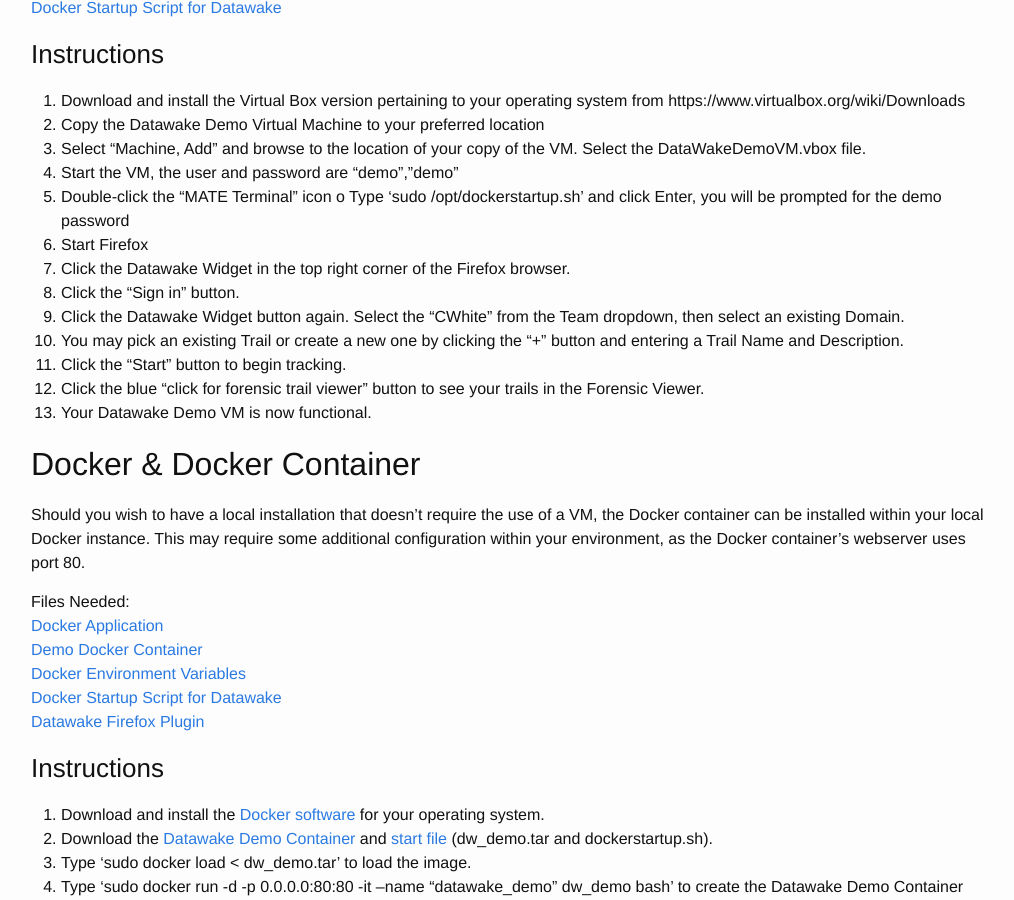
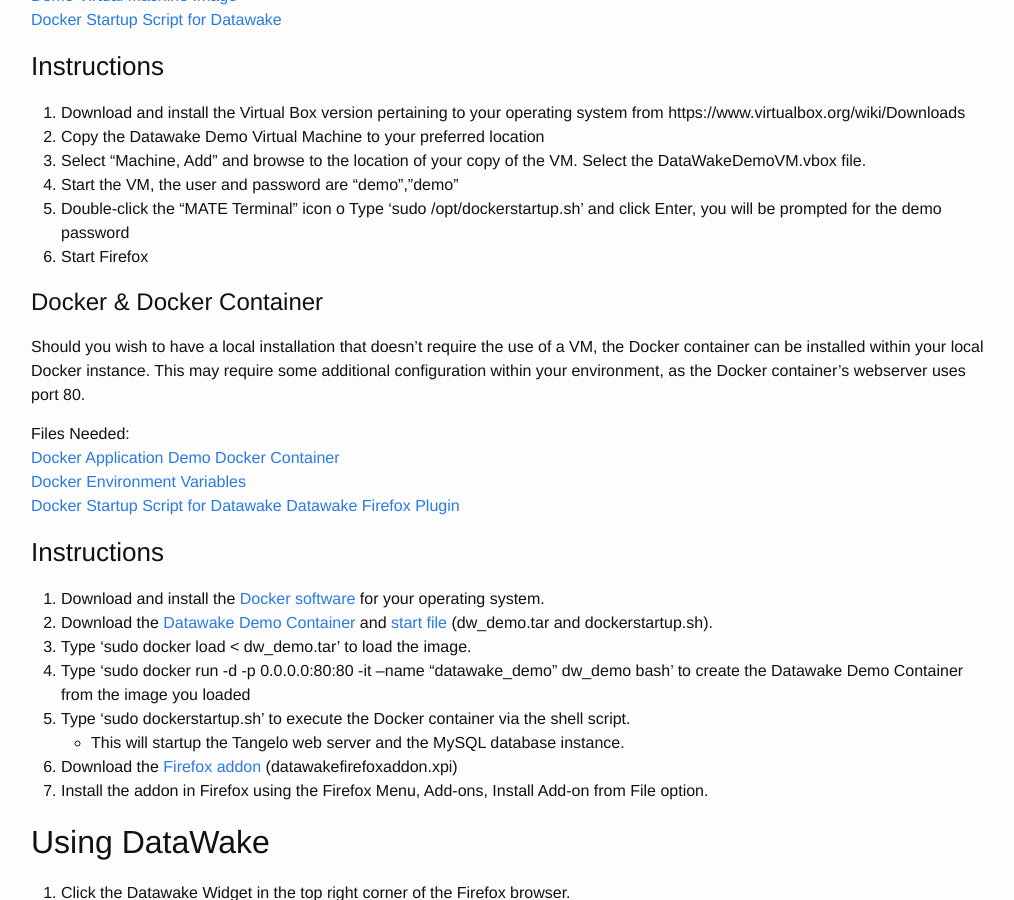
Before and after one commit to Sotera/Datawake, a Jekyll site: the page built from quickstart.md, in a window 1280 px wide and 900 px high, scrolled down 618 px. Shown: the whole window, without its empty margins (127-1141 px from the left). Built offline with Jekyll 4.4.1, drawn with Linux system fonts in a browser that asks for light colours.

Commit message:
Cleaning up instructions

```diff
--- a/quickstart.md
+++ b/quickstart.md
@@ -4,15 +4,15 @@
 permalink: /quick-start/
 ---
 
-# Introduction
+## Introduction
 
 The Datawake demo environment consists of a Docker container that can be
 run within your native OS or within the Demo Virtual Machine using
 Virtual Box.
 
-# Installation Types
+## Installation Types
 
-## Preconfigured Virtual Machine
+# Preconfigured Virtual Machine
 
 The simplest demo environment setup can be achieved utilizing the Demo
 Virtual Machine (VM). It will allow you to run a complete standalone
@@ -43,19 +43,9 @@
     /opt/dockerstartup.sh’ and click Enter, you will be prompted for the
     demo password
 1.  Start Firefox
-1.  Click the Datawake Widget in the top right corner of the Firefox
-    browser.
-1.  Click the “Sign in” button.
-1.  Click the Datawake Widget button again. Select the “CWhite” from the
-    Team dropdown, then select an existing Domain.
-1. You may pick an existing Trail or create a new one by clicking the
-    “+” button and entering a Trail Name and Description.
-1. Click the “Start” button to begin tracking.
-1. Click the blue “click for forensic trail viewer” button to see your
-    trails in the Forensic Viewer.
-1. Your Datawake Demo VM is now functional.
 
-## Docker & Docker Container
+
+# Docker & Docker Container
 
 Should you wish to have a local installation that doesn't require the
 use of a VM, the Docker container can be installed within your local
@@ -74,7 +64,6 @@
 [Datawake Firefox Plugin](https://s3.amazonaws.com/soterastuff/Datawake_Demo/datawakefirefoxaddon.xpi)
 
 
-
 ### Instructions
 1.	Download and install the [Docker software](https://docs.docker.com/) for your operating system.
 1.	Download the [Datawake Demo Container](https://s3.amazonaws.com/soterastuff/Datawake_Demo/dw_demo.tar) and [start file](https://s3.amazonaws.com/soterastuff/Datawake_Demo/dockerstartup.sh) (dw_demo.tar and dockerstartup.sh).
@@ -85,7 +74,7 @@
 1.	Download the [Firefox addon](https://s3.amazonaws.com/soterastuff/Datawake_Demo/datawakefirefoxaddon.xpi) (datawakefirefoxaddon.xpi)
 1.  Install the addon in Firefox using the Firefox Menu, Add-ons, Install Add-on from File option.
 
-### Using DataWake
+## Using DataWake
 1.	Click the Datawake Widget in the top right corner of the Firefox browser.
 1.	Click the “Sign in” button.
 1.	Click the Datawake Widget button again. Select the “CWhite” from the Team dropdown, then select an existing Domain.
```
